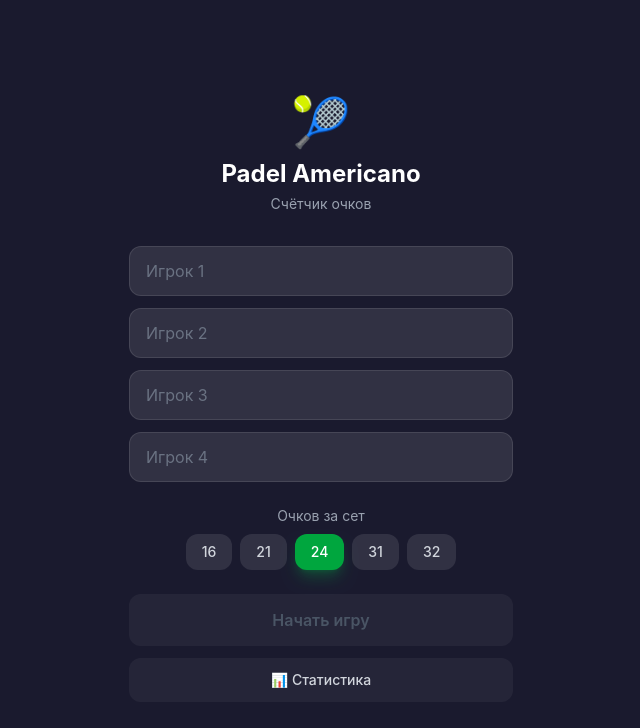
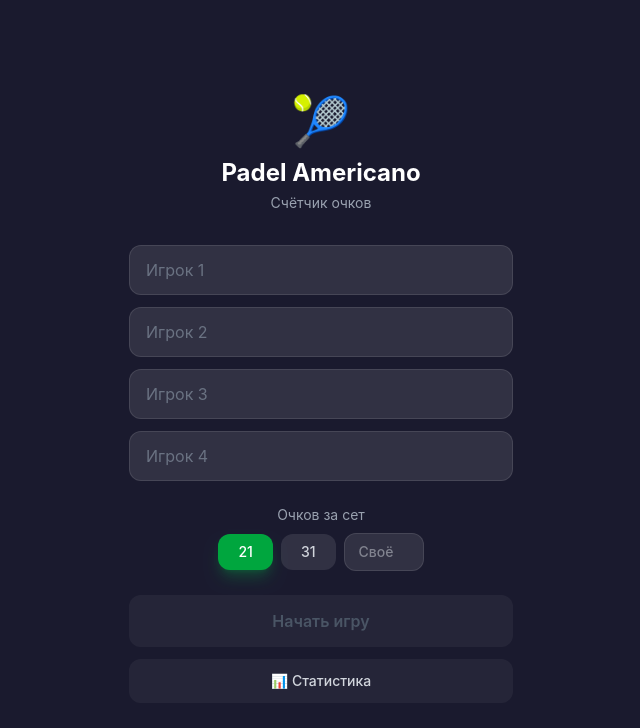
Before and after one commit to ooih-dev/padel-americano, a React (Vite) app: page / in a window 1280 px wide. Shown: the top 728 px of the page, without its empty margins (319-959 px from the left). Built offline with nearby package versions, Linux system fonts and the light colour scheme.

Commit message:
v3.4: score options 21/31 + custom, default 21

```diff
--- a/src/App.jsx
+++ b/src/App.jsx
@@ -78,7 +78,7 @@ function SetupScreen({ onStart, onShowHistory, onShowStats }) {
       return saved
     } catch { return ['', '', '', ''] }
   })
-  const [maxScore, setMaxScore] = useState(24)
+  const [maxScore, setMaxScore] = useState(21)
   const [knownNames, setKnownNames] = useState([])
 
   useEffect(() => {
@@ -139,18 +139,37 @@ function SetupScreen({ onStart, onShowHistory, onShowStats }) {
 
         <div className="mb-6">
           <p className="text-sm text-gray-400 mb-2 text-center">Очков за сет</p>
-          <div className="flex gap-2 justify-center">
-            {[16, 21, 24, 31, 32].map(s => (
+          <div className="flex gap-2 justify-center items-center">
+            {[21, 31].map(s => (
               <button
                 key={s}
                 onClick={() => setMaxScore(s)}
-                className={`px-4 py-2 rounded-xl text-sm font-medium transition-all ${
+                className={`px-5 py-2 rounded-xl text-sm font-medium transition-all ${
                   maxScore === s
                     ? 'bg-green-600 text-white shadow-lg shadow-green-600/30'
                     : 'bg-white/10 text-gray-300 hover:bg-white/15'
                 }`}
               >{s}</button>
             ))}
+            <input
+              type="number"
+              min="1"
+              max="999"
+              placeholder="Своё"
+              value={maxScore !== 21 && maxScore !== 31 ? maxScore : ''}
+              onChange={e => {
+                const v = parseInt(e.target.value)
+                if (v > 0) setMaxScore(v)
+              }}
+              onFocus={() => { if (maxScore === 21 || maxScore === 31) setMaxScore('') }}
+              onBlur={() => { if (!maxScore || maxScore <= 0) setMaxScore(21) }}
+              className={`w-20 px-3 py-2 rounded-xl text-sm font-medium text-center transition-all ${
+                maxScore !== 21 && maxScore !== 31 && maxScore !== ''
+                  ? 'bg-green-600 text-white shadow-lg shadow-green-600/30 border border-green-600'
+                  : 'bg-white/10 text-gray-300 border border-white/10'
+              }`}
+              inputMode="numeric"
+            />
           </div>
         </div>
 
@@ -616,7 +635,7 @@ function StatsScreen({ onBack }) {
 function App() {
   const [screen, setScreen] = useState('setup')
   const [players, setPlayers] = useState([])
-  const [maxScore, setMaxScore] = useState(24)
+  const [maxScore, setMaxScore] = useState(21)
   const [scores, setScores] = useState({})
   const [roundNum, setRoundNum] = useState(1)
   const [roundHistory, setRoundHistory] = useState([])
```
